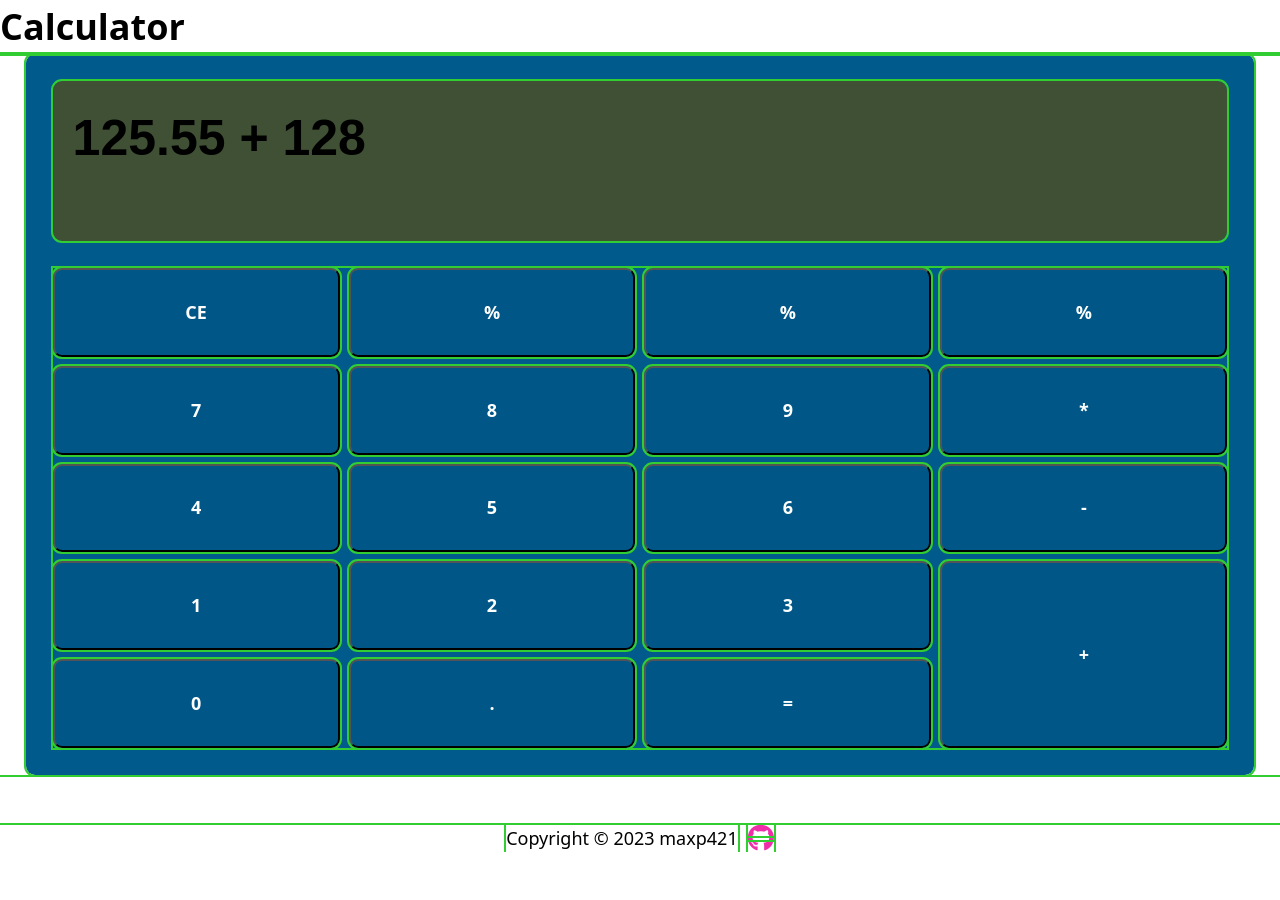
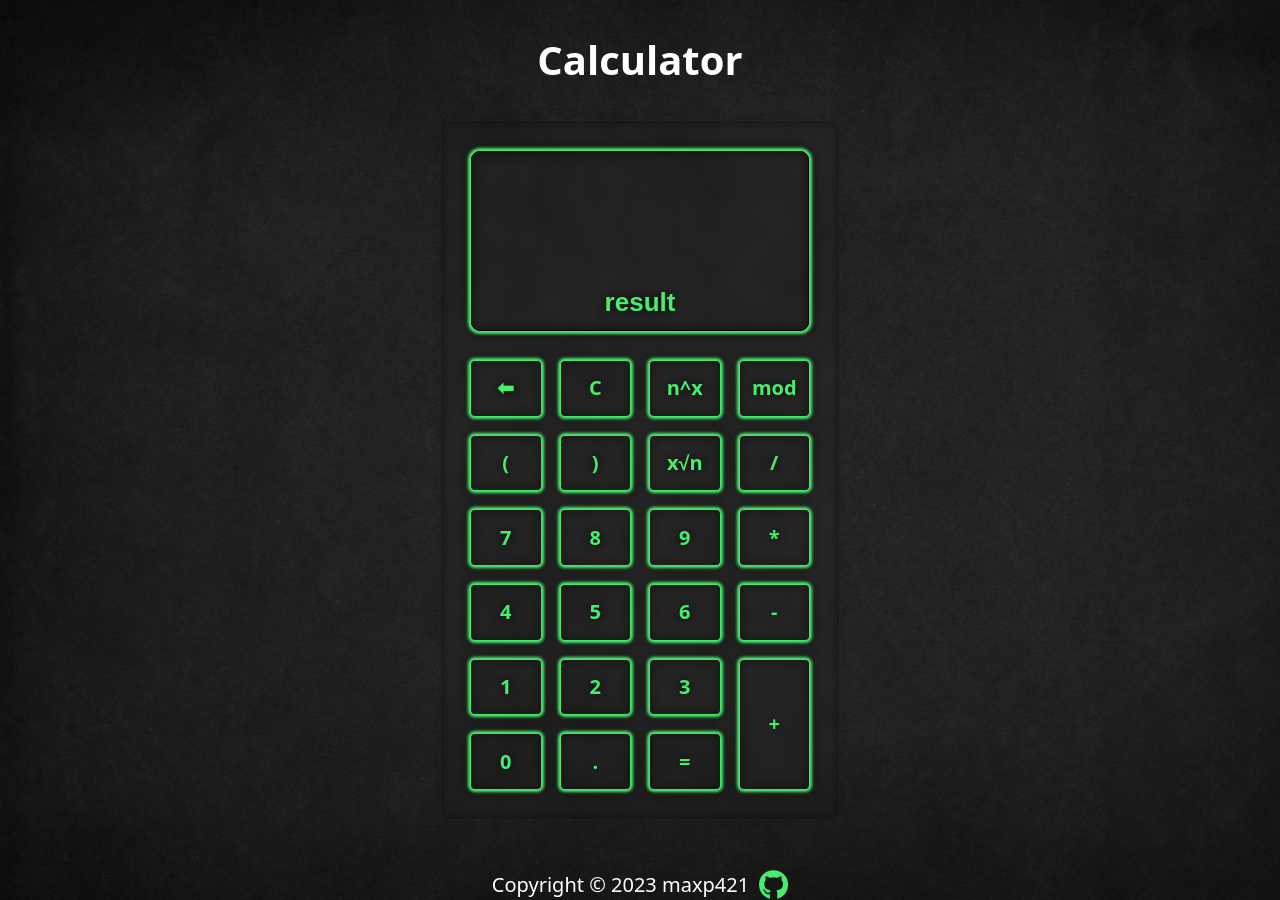
Before and after one commit to maxp421/calculator, a plain HTML site: page index.html in a window 1280 px wide. Before the commit the page ends 852 px from the top, so only its background shows below. Drawn offline with Linux system fonts and the light colour scheme; a web font is replaced by a local one.

```diff
--- a/index.html
+++ b/index.html
@@ -1,6 +1,5 @@
-<!DOCTYPE html>
+<!doctype html>
 <html lang="en">
-
   <head>
     <meta charset="UTF-8" />
     <meta name="viewport" content="width=device-width, initial-scale=1.0" />
@@ -11,8 +10,10 @@
       src="https://kit.fontawesome.com/069b7249c1.js"
       crossorigin="anonymous"
     ></script>
-    <link href="https://fonts.cdnfonts.com/css/seven-segment" rel="stylesheet">
-
+    <link
+      href="https://fonts.cdnfonts.com/css/seven-segment"
+      rel="stylesheet"
+    />
   </head>
 
   <body>
@@ -21,27 +22,89 @@
     </header>
     <main>
       <div class="calculator">
-        <div class="display">125.55 + 128</div>
+        <div class="display">
+          <p id="inputString" class="displayed-data"></p>
+          <p id="outputString" class="displayed-data">result</p>
+        </div>
         <div class="btns-grid">
-          <button class="btn">CE</button>
-          <button class="btn">%</button>
-          <button class="btn">%</button>
-          <button class="btn">%</button>
-          <button class="btn">7</button>
-          <button class="btn">8</button>
-          <button class="btn">9</button>
-          <button class="btn">*</button>
-          <button class="btn">4</button>
-          <button class="btn">5</button>
-          <button class="btn">6</button>
-          <button class="btn">-</button>
-          <button class="btn">1</button>
-          <button class="btn">2</button>
-          <button class="btn">3</button>
-          <button class="btn btn-plus">+</button>
-          <button class="btn">0</button>
-          <button class="btn">.</button>
-          <button class="btn">=</button>
+          <button
+            class="btn btn--green"
+            data-key="Backspace"
+            data-operation="deleteCharacter"
+          >
+            ⬅
+          </button>
+          <!-- clears one digit -->
+          <!-- clears just one entry -->
+          <button class="btn btn--green" data-key="Delete">C</button>
+          <!-- clears everything -->
+          <button class="btn btn--green" data-character="^" data-key="^">
+            n^x
+          </button>
+          <button class="btn btn--green" data-character="%" data-key="%">
+            mod
+          </button>
+          <!-- <button class="btn btn--green" data-character="" data-key=""></button> -->
+          <!-- <button class="btn btn--green" data-character="" data-key=""></button> -->
+          <button class="btn btn--green" data-character="(" data-key="(">
+            (
+          </button>
+          <button class="btn btn--green" data-character=")" data-key=")">
+            )
+          </button>
+          <button class="btn btn--green" data-character="√" data-key="√">
+            x√n
+          </button>
+          <button class="btn btn--green" data-character="/" data-key="/">
+            /
+          </button>
+          <button class="btn btn--green" data-character="7" data-key="7">
+            7
+          </button>
+          <button class="btn btn--green" data-character="8" data-key="8">
+            8
+          </button>
+          <button class="btn btn--green" data-character="9" data-key="9">
+            9
+          </button>
+          <button class="btn btn--green" data-character="*" data-key="*">
+            *
+          </button>
+          <button class="btn btn--green" data-character="4" data-key="4">
+            4
+          </button>
+          <button class="btn btn--green" data-character="5" data-key="5">
+            5
+          </button>
+          <button class="btn btn--green" data-character="6" data-key="6">
+            6
+          </button>
+          <button class="btn btn--green" data-character="-" data-key="-">
+            -
+          </button>
+          <button class="btn btn--green" data-character="1" data-key="1">
+            1
+          </button>
+          <button class="btn btn--green" data-character="2" data-key="2">
+            2
+          </button>
+          <button class="btn btn--green" data-character="3" data-key="3">
+            3
+          </button>
+          <button
+            class="btn btn--green btn-plus"
+            data-character="+"
+            data-key="+"
+          >
+            +
+          </button>
+          <button class="btn btn--green" data-character="0" data-key="0">
+            0
+          </button>
+          <button class="btn btn--green" data-character="." data-key=".">
+            .
+          </button>
+          <button class="btn btn--green" data-key="Enter">=</button>
         </div>
       </div>
     </main>
@@ -51,7 +114,7 @@
       <a href="https://github.com/maxp421/" target="_blank">
         <i
           class="fa-brands fa-github fa-xl"
-          style="color: #f02eaa"
+          style="color: #47ee6d"
           aria-hidden="true"
         ></i>
       </a>
--- a/main.js
+++ b/main.js
@@ -0,0 +1,81 @@
+const btnsGrid = document.querySelector(".btns-grid");
+const btns = btnsGrid.children;
+const inputString = document.querySelector("#inputString");
+const outputString = document.querySelector("#outputString");
+let enter = false;
+
+btnsGrid.addEventListener("click", buttonClick);
+document.documentElement.addEventListener("keydown", (e) => {
+  if (e.key === "/") e.preventDefault();
+  keyboardInput(e);
+});
+
+//Need to classify keys which are just textcontent = inputString and which have special functions
+//
+//= should work on key = and enter. If there are multiple keys used on one
+//button we need a list with key + operation pairs, multiple keys having same
+//operation?
+//clearEntry should work on key delete
+
+const keyOperations = {
+  Backspace: function (inputString) {
+    return (inputString = inputString.slice(0, inputString.length - 1));
+  },
+  Delete: function () {
+    return "";
+  },
+  Enter: function (inputString) {
+    outputString.textContent = inputString;
+    enter = true;
+    return inputString;
+  },
+};
+
+function buttonClick(e) {
+  if (!e.currentTarget.contains(e.target) || e.target.nodeName !== "BUTTON") {
+    return;
+  }
+
+  console.log(e.target.dataset);
+  userInput(e.target.dataset.key);
+}
+
+function keyboardInput(e) {
+  //Add '=' as enter alternative.
+  console.log(e);
+  for (const btn of btns) {
+    if (btn.dataset.key === e.key) {
+      userInput(e.key);
+      btn.classList.add("btn--green--active");
+      setTimeout(() => {
+        btn.classList.remove("btn--green--active");
+      }, 100);
+    }
+  }
+}
+
+function userInput(key) {
+  if (
+    inputString.textContent.length === 57 &&
+    key !== "Backspace" &&
+    key !== "Delete" &&
+    key !== "Enter"
+  ) {
+    alert("reached maximum limit of characters");
+    return;
+  }
+  if (enter === true) {
+    inputString.textContent = "";
+    outputString.textContent = "";
+    enter = false;
+  }
+
+  if (keyOperations[key]) {
+    inputString.textContent = keyOperations[key](inputString.textContent);
+  } else if (key) {
+    for (const btn of btns) {
+      if (btn.dataset.key === key)
+        inputString.textContent += btn.dataset.character;
+    }
+  }
+}
--- a/style.css
+++ b/style.css
@@ -1,6 +1,3 @@
-* {
-  outline: 2px solid limegreen;
-}
 /* RESET
   1. Use a more-intuitive box-sizing model.
 */
@@ -64,50 +61,104 @@ h6 {
   isolation: isolate;
 }
 /*End of reset*/
-body{
-  font-size: 18px;
+
+::selection {
+  color: rgba(71, 238, 109, 1);
+  background: rgba(71, 238, 109, 0.2);
+}
+
+header {
+  padding-block: 1.5em;
+  text-align: center;
+}
+
+body {
+  font-size: 20px;
   font-family: system-ui, sans-serif;
+  color: white;
+  background-image: url("images/black-smooth-textured-paper-background-web.jpg");
+  background-repeat: no-repeat;
+  background-size: cover;
+  min-height: 100vh;
 }
 
 .calculator {
   display: flex;
   flex-direction: column;
-  gap: 5px;
+  gap: 1.5em;
+  background: rgba(255, 255, 255, 0.2);
+  background: transparent;
+  backdrop-filter: blur(5px);
+  -webkit-backdrop-filter: blur(5px);
 
   margin-inline: auto;
   padding: 1.5em;
-  width: 96vw;
-  gap: 1.5em;
+  border: 1px solid rgba(71, 238, 109, 0.05);
   border-radius: 9px;
-  background-color: #005B8C;
+  min-width: 350px;
+  max-width: 400px;
+  height: 700px;
+  filter: drop-shadow(0px 0px 5px rgba(0, 0, 0, 0.8));
 }
 
 .display {
-  height: 20vh;
-  background-color: #3F5034;
+  display: flex;
+  flex-direction: column;
+  align-items: center;
+  justify-content: space-between;
+  background-color: transparent;
+  border: 1px solid black;
   border-radius: 9px;
-  font-size: 50px;
-  font-family: Seven Segment, sans-serif;
+  padding-block: 0.4em;
+  padding-inline: 1em;
+  height: 180px;
+  white-space: normal;
+  box-shadow: 0px 0px 3px 3px rgba(71, 238, 109, 1);
+}
+
+.displayed-data {
+  max-width: 270px;
+  font-size: 26px;
+  font-family:
+    Seven Segment,
+    sans-serif;
   font-weight: 700;
-  padding: 0.4em;
-  overflow: hidden;
+  color: rgba(71, 238, 109, 1);
 }
 
 .btns-grid {
   display: grid;
-  gap: 0.5em;
+  flex-grow: 1;
+  gap: 1em;
   grid-template-columns: 1fr 1fr 1fr 1fr;
-  height: 60vh;
 }
 .btn {
   font-weight: 900;
-  border-radius: 9px;
-  background-color: #005687;
-  color: #FEFFFF;
+  border-radius: 4px;
+  color: #47ee6d;
+  background-color: transparent;
+  /* background-color: #1d1d1d; */
+  /* border: 4px solid #47ee6d; */
+  border: none;
+  transition: 0.15s;
+  cursor: pointer;
+}
+.btn--green {
+  box-shadow: 0px 0px 3px 3px rgba(71, 238, 109, 1);
+}
+
+.btn--green:hover {
+  box-shadow: 0px 0px 3px 5px rgba(71, 238, 109, 1);
+}
+.btn--green:active {
+  box-shadow: 0px 0px 5px 7px rgba(71, 238, 109, 1);
+}
+.btn--green--active {
+  box-shadow: 0px 0px 5px 7px rgba(71, 238, 109, 1);
 }
 .btn-plus {
-  grid-row-start: 4;
-  grid-row-end: 6;
+  grid-row-start: 5;
+  grid-row-end: 7;
   grid-column-start: 4;
   grid-column-end: 5;
 }
```
Also changed, not shown: fonts/7segment.ttf (added), images/black-smooth-textured-paper-background-web.jpg (added), 2 other files.
